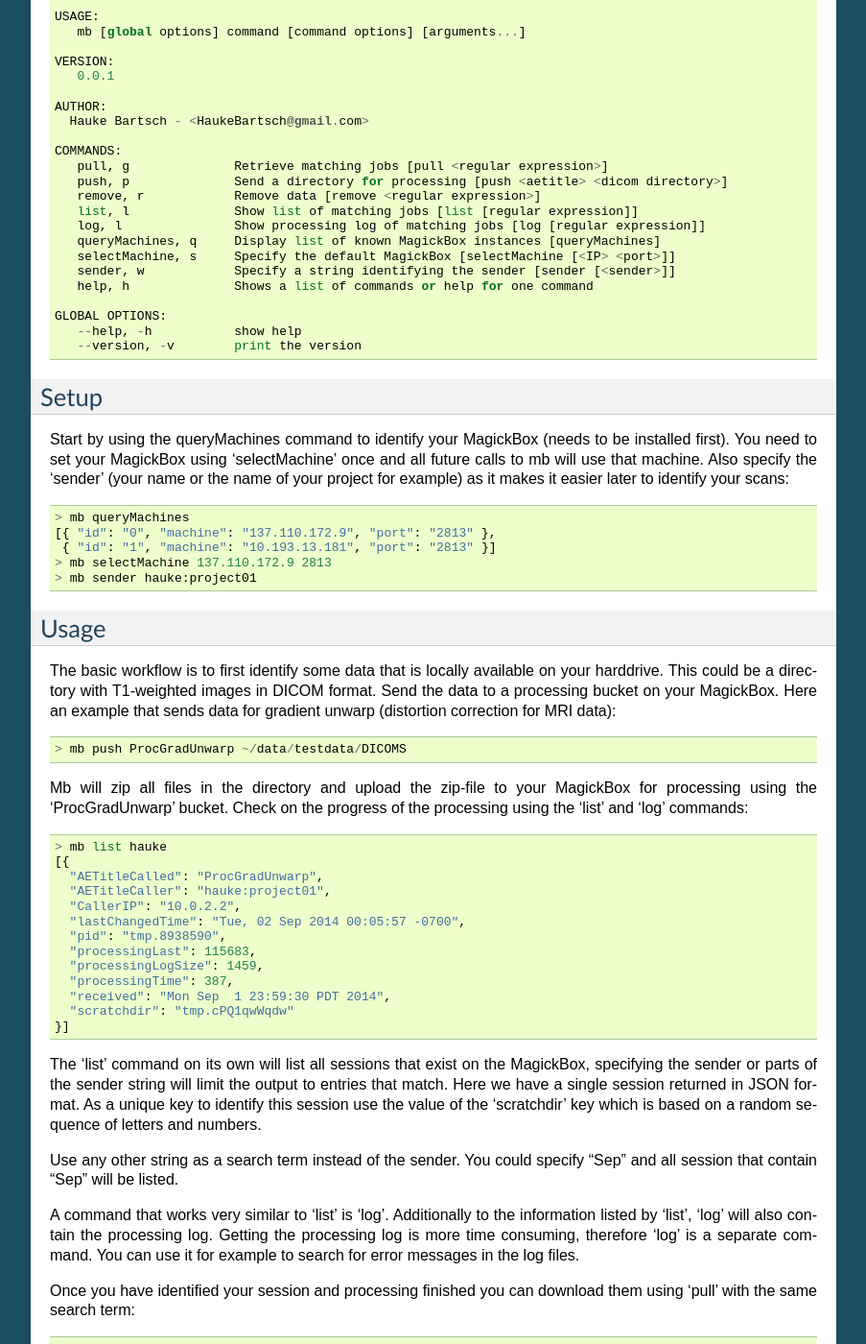
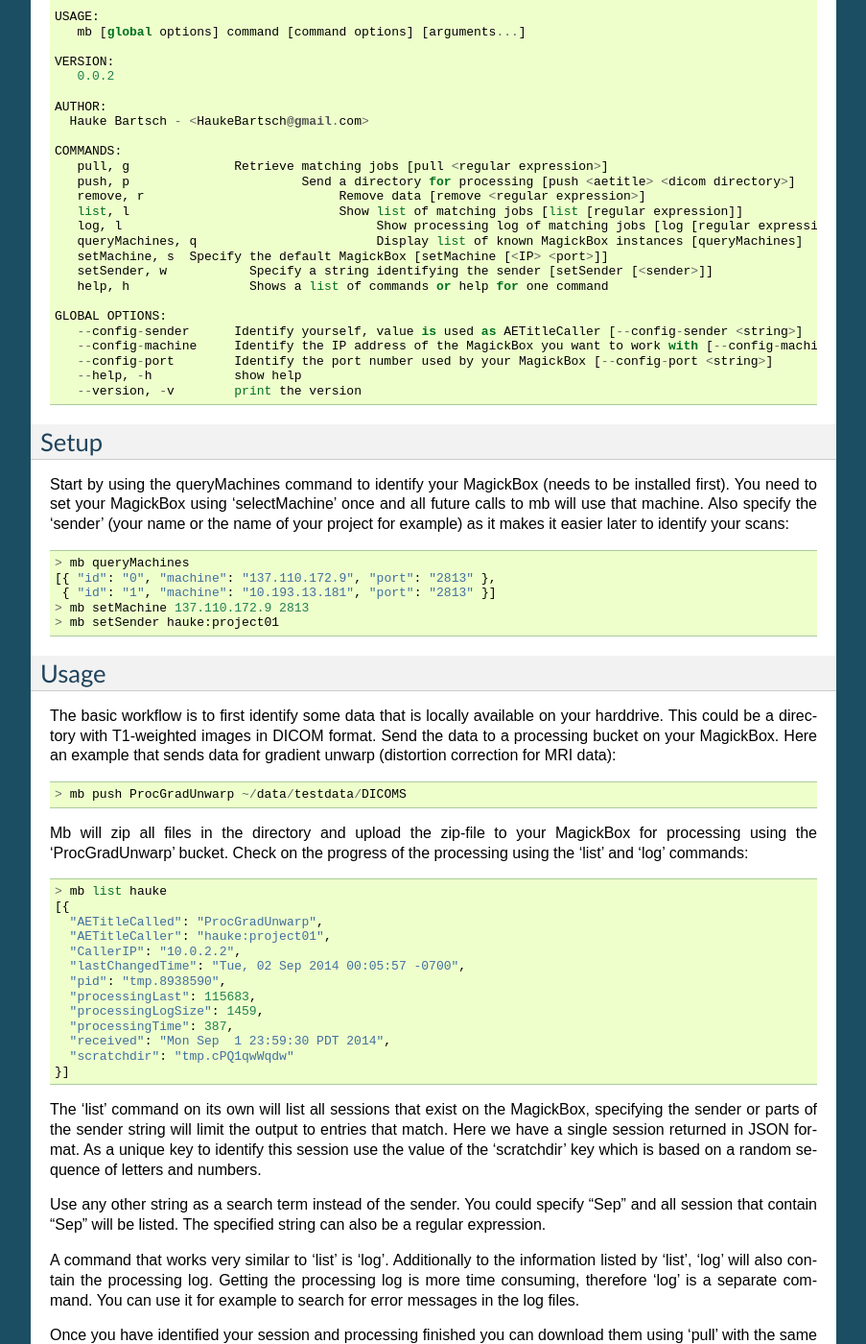
Before and after one commit to HaukeBartsch/MagickBox, a Sphinx documentation site: the page built from code/documentation/docs/source/Shell.rst, in a window 1280 px wide and 1400 px high, scrolled down 640 px. Shown: the whole window at 96% size, without its empty margins (198-1101 px from the left). Built offline with Sphinx 7.4.7, drawn with Linux system fonts in a browser that asks for light colours.

Commit message:
update help page with version 0.0.2 information

```diff
--- a/code/documentation/docs/source/Shell.rst
+++ b/code/documentation/docs/source/Shell.rst
@@ -37,23 +37,26 @@
 	   mb [global options] command [command options] [arguments...]
 
 	VERSION:
-	   0.0.1
+	   0.0.2
 
 	AUTHOR:
 	  Hauke Bartsch - <HaukeBartsch@gmail.com>
 
 	COMMANDS:
 	   pull, g		Retrieve matching jobs [pull <regular expression>]
-	   push, p		Send a directory for processing [push <aetitle> <dicom directory>]
-	   remove, r		Remove data [remove <regular expression>]
-	   list, l 		Show list of matching jobs [list [regular expression]]
-	   log, l		Show processing log of matching jobs [log [regular expression]]
-	   queryMachines, q	Display list of known MagickBox instances [queryMachines]
-	   selectMachine, s	Specify the default MagickBox [selectMachine [<IP> <port>]]
-	   sender, w	  	Specify a string identifying the sender [sender [<sender>]]
-	   help, h 		Shows a list of commands or help for one command
+	   push, p			 Send a directory for processing [push <aetitle> <dicom directory>]
+	   remove, r			      Remove data [remove <regular expression>]
+	   list, l 			      Show list of matching jobs [list [regular expression]]
+	   log, l			      	   Show processing log of matching jobs [log [regular expression]]
+	   queryMachines, q			   Display list of known MagickBox instances [queryMachines]
+	   setMachine, s  Specify the default MagickBox [setMachine [<IP> <port>]]
+	   setSender, w	  	  Specify a string identifying the sender [setSender [<sender>]]
+	   help, h    		  Shows a list of commands or help for one command
 
 	GLOBAL OPTIONS:
+	   --config-sender	Identify yourself, value is used as AETitleCaller [--config-sender <string>]
+	   --config-machine 	Identify the IP address of the MagickBox you want to work with [--config-machine <string>]
+	   --config-port 	Identify the port number used by your MagickBox [--config-port <string>]
 	   --help, -h		show help
 	   --version, -v	print the version
 
@@ -66,8 +69,8 @@
 	> mb queryMachines
 	[{ "id": "0", "machine": "137.110.172.9", "port": "2813" },
 	 { "id": "1", "machine": "10.193.13.181", "port": "2813" }]
-	> mb selectMachine 137.110.172.9 2813
-	> mb sender hauke:project01
+	> mb setMachine 137.110.172.9 2813
+	> mb setSender hauke:project01
 
 ========
 Usage
@@ -95,7 +98,7 @@
 
 The 'list' command on its own will list all sessions that exist on the MagickBox, specifying the sender or parts of the sender string will limit the output to entries that match. Here we have a single session returned in JSON format. As a unique key to identify this session use the value of the 'scratchdir' key which is based on a random sequence of letters and numbers.
 
-Use any other string as a search term instead of the sender. You could specify "Sep" and all session that contain "Sep" will be listed.
+Use any other string as a search term instead of the sender. You could specify "Sep" and all session that contain "Sep" will be listed. The specified string can also be a regular expression.
 
 A command that works very similar to 'list' is 'log'. Additionally to the information listed by 'list', 'log' will also contain the processing log. Getting the processing log is more time consuming, therefore 'log' is a separate command. You can use it for example to search for error messages in the log files.
 
```
